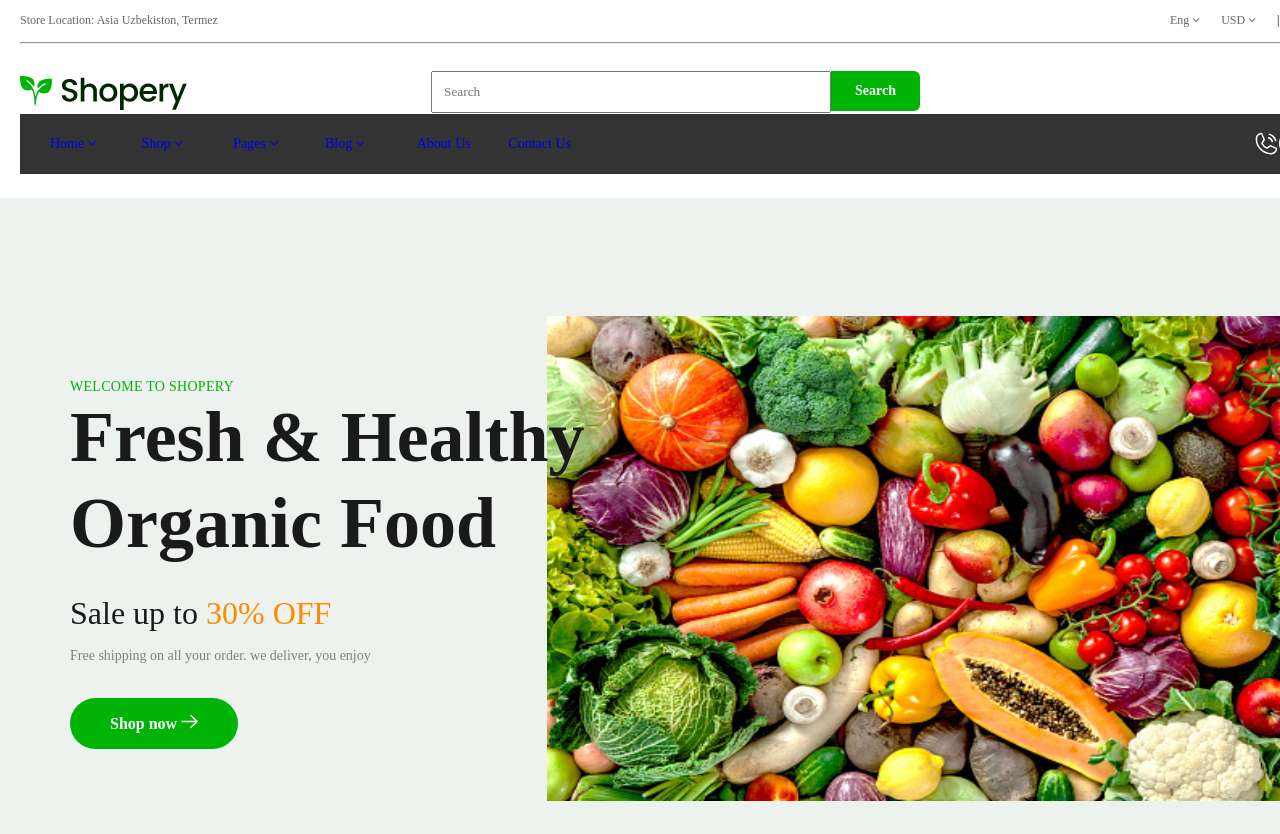
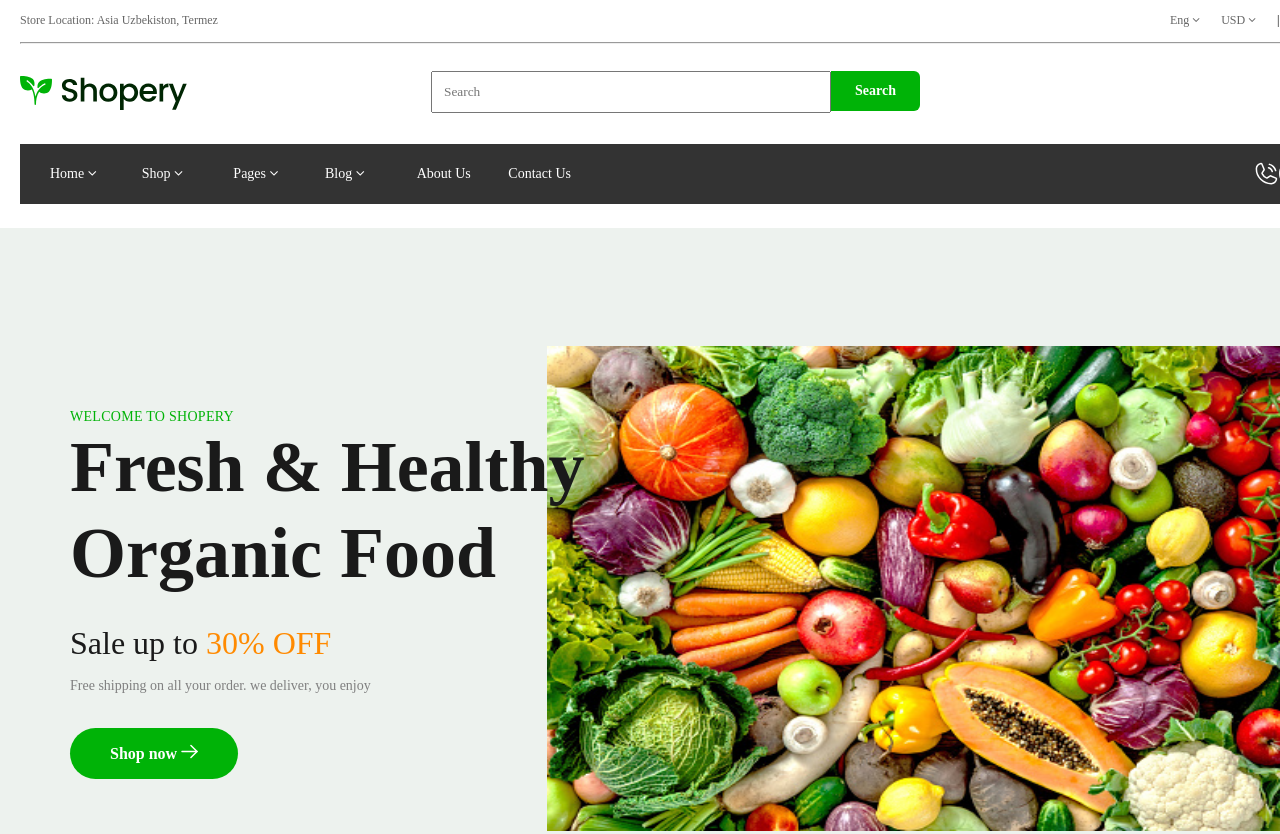
Before and after one commit to DilshodbekAqiyev/Shopery-Organic-eCommerce, a plain HTML site: page 03_Homepage/index.html in a window 1280 px wide. Shown: the top 834 px of the page. Drawn offline with Linux system fonts and the light colour scheme.

Commit message:
fixed navbar code

```diff
--- a/03_Homepage/css/main.css
+++ b/03_Homepage/css/main.css
@@ -112,6 +112,7 @@
   justify-content: space-between;
   align-items: center;
   padding: 16px 30px;
+  margin-top: 30px;
   width: 1400px;
   height: 60px;
   background-color: #333333;
@@ -135,7 +136,9 @@
   line-height: 150%;
   color: #999999;
 }
-
+.nav_item a {
+  color: #fff;
+}
 .nav_phone {
   display: flex;
   justify-content: space-between;
```
